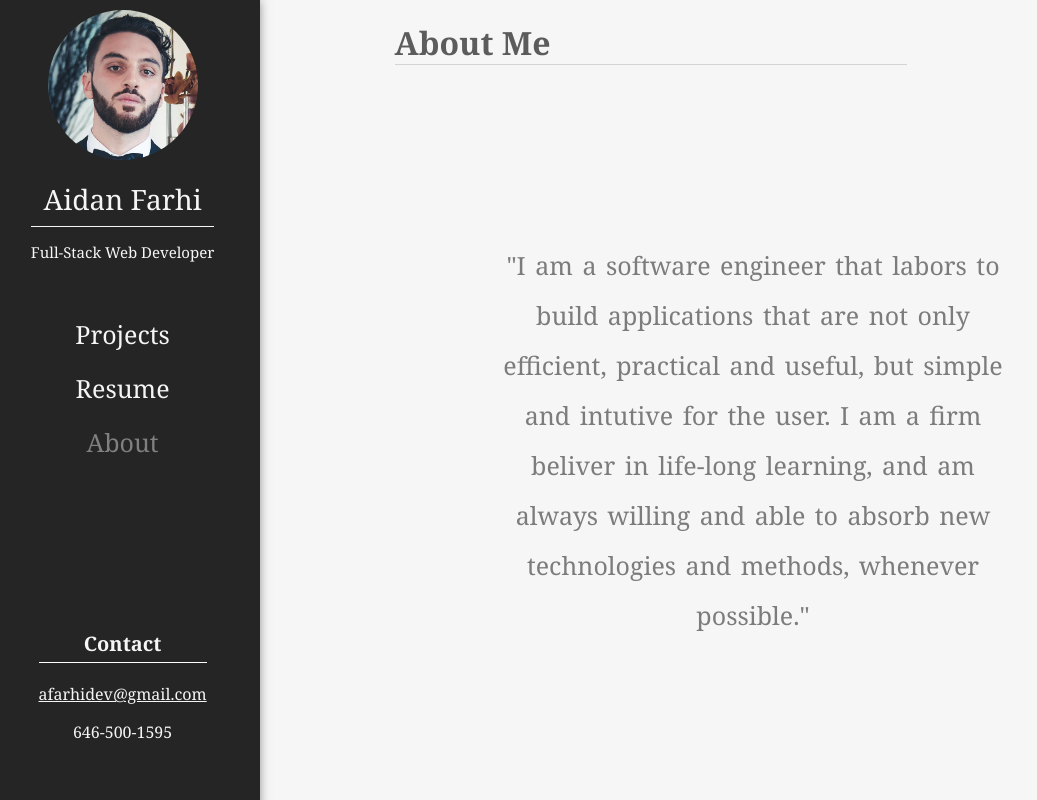
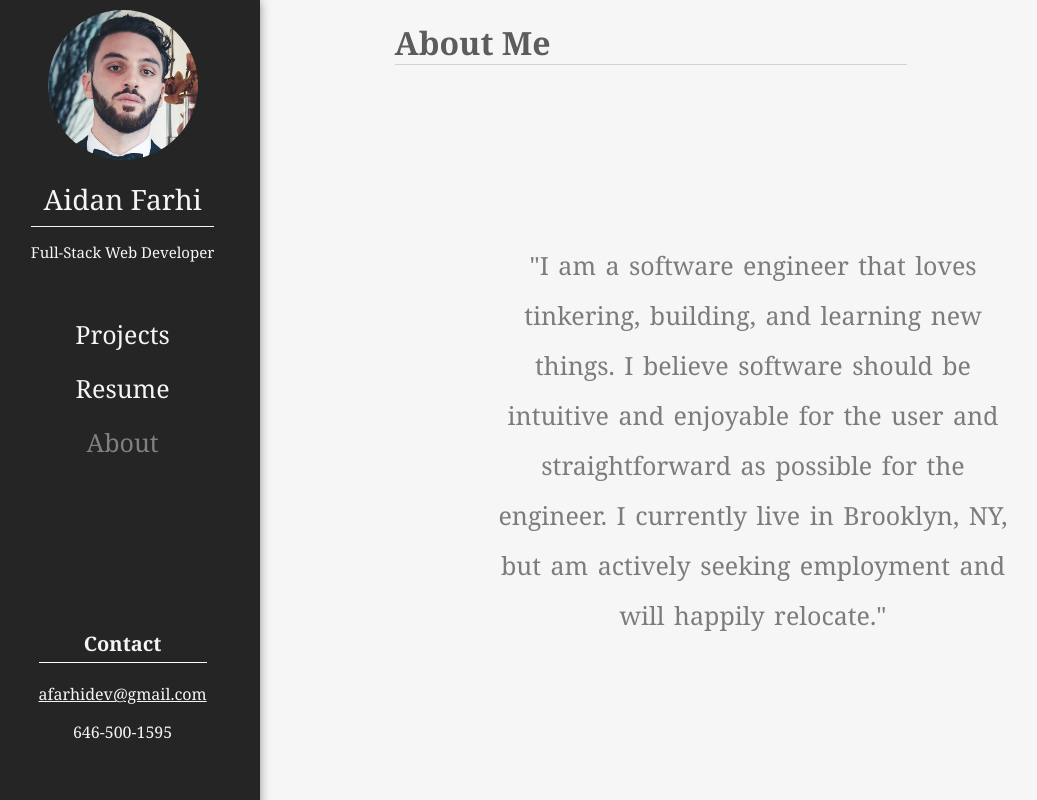
Before and after one commit to AidanFarhi/portfolio, a React (Create React App) app: page /about in a window 1280 px wide. Shown: the whole page, without its empty margins (15-1052 px from the left). Built offline with nearby package versions, Linux system fonts and the light colour scheme.

Commit message:
Edited about and resume

```diff
--- a/src/components/About.js
+++ b/src/components/About.js
@@ -8,10 +8,11 @@ export default function About() {
             <h1 id='about-me-header'>About Me</h1>
             <div id='about-me-div'>
                 <p>
-                    "I am a software engineer that labors to build applications that
-                    are not only efficient, practical and useful, but simple and intutive for the user.
-                    I am a firm beliver in life-long learning, and am always willing and able to
-                    absorb new technologies and methods, whenever possible."
+                    "I am a software engineer that loves tinkering, building, and learning new things.
+                    I believe software should be intuitive and enjoyable for the user and straightforward
+                    as possible for the engineer.
+                    I currently live in Brooklyn, NY, but am actively seeking employment and will happily
+                    relocate."
                 </p>
             </div>
         </div>
--- a/src/components/Resume.js
+++ b/src/components/Resume.js
@@ -8,9 +8,9 @@ export default function Resume() {
             <div id='resume'>
                 <h2>Profile</h2>
                 <p>
-                I am a full-stack software engineer that strives to build useful and efficient applications that are intuitive and user-friendly.
-                I have worked with a team in a remote setting and worked solo to meet project deadlines.
-                I thoroughly enjoy delving deep into all areas of software engineering, both theoretically and practically.
+                I am a full-stack web developer that strives to build efficient applications that are both intuitive and user-friendly.
+                I thrive in a team-oriented environment and fully embrace all the joys and challenges of building software.
+                I love diving deep into all areas of software engineering, and am always looking to learn new things and add to my skills.
                 </p>
                 <a href='https://github.com/AidanFarhi' target='_blank' rel="noopener noreferrer">Link to my github</a>
 
@@ -28,24 +28,17 @@ export default function Resume() {
                     PostgreSQL, Express, Node and React-Native as well as gaining algorithm solving expertise.
                 </p>
 
-                <h4>IT Support Professional (Google) - July 2020 - present</h4>
+                {/* <h4>IT Support Professional (Google) - July 2020 - present</h4>
                 <p>- Training to become an IT Support Professional while learning the basics of computer assembly,
                     OS installation, internet protocol, computer networking,
                     Linux and Windows, cybersecurity and system administration.
-                </p>
+                </p> */}
 
                 <h4>Algorithms and Data Structures in Python (Udemy) - September 2020 - present</h4>
                 <p>- Learning and implementing essential data structures including, but not limited
                     to; linked lists, trees, heaps, graphs, stacks, queues, as well as the accompanying searching,
                     sorting, path finding, and other algorithms in Python.
                 </p>
-
-                {/* <h4>Computer Science: Programming with a Purpose (Princeton) - September 2020 - present</h4>
-                <p>- Gaining knowledge in variables, conditionals,
-                    loops, arrays, I/O, functions, recursion,
-                    modular programming, code reuse,
-                    and object-oriented programming in Java.
-                </p> */}
 
                 <h4>Intro to Computer Programming (Queensborough Community College) - 2019</h4>
                 <p>- Developed a knowledge of Python and computer programming
```
